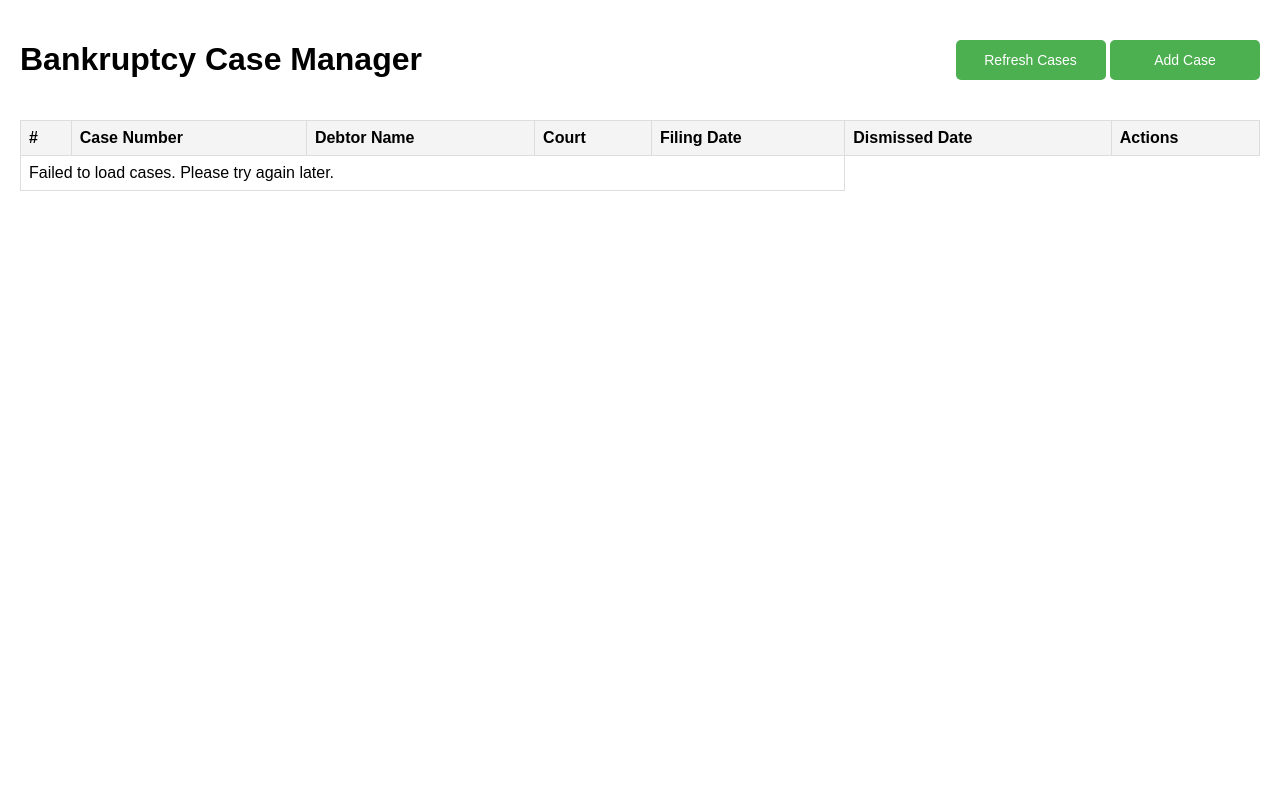
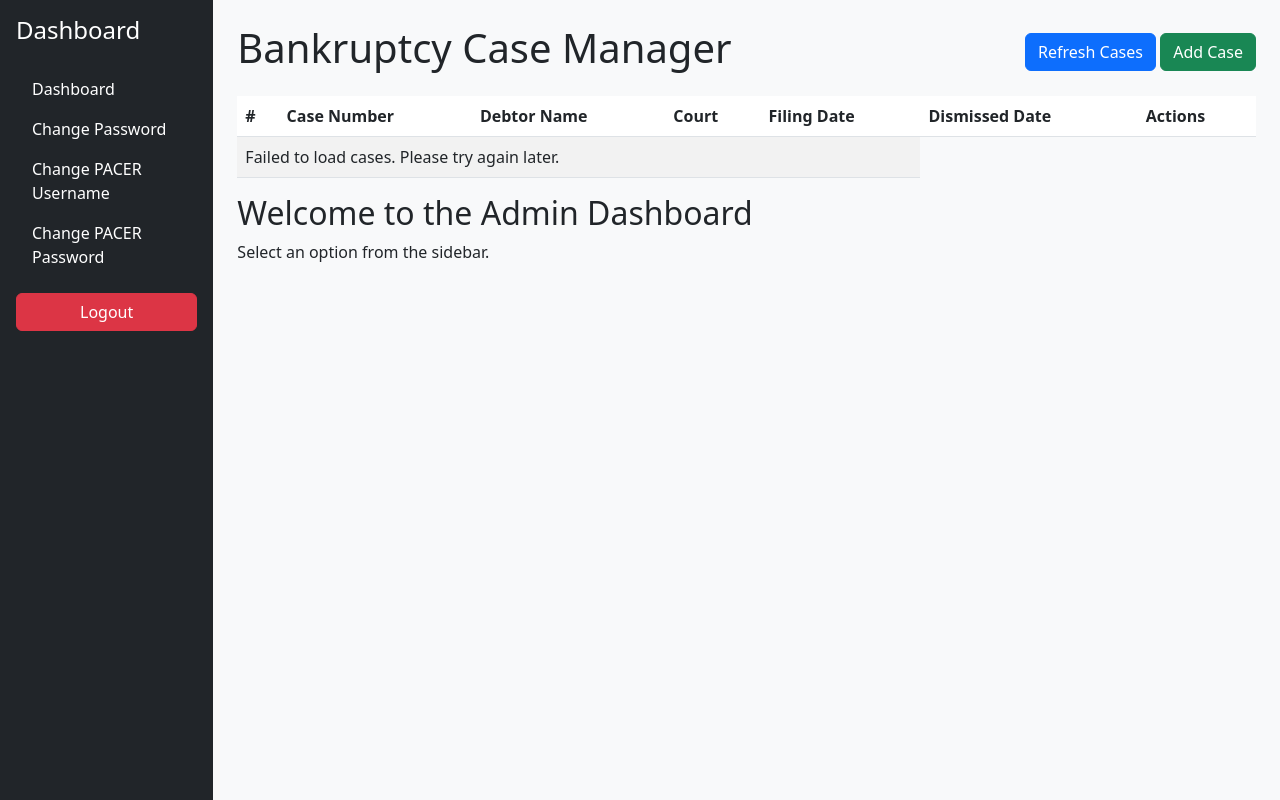
Before and after one commit to BrightBPO/BK_Tool, a Flask app: page /dashboard in a window 1280 px wide. Run offline with Flask 3, Linux system fonts and the light colour scheme; the visitor is signed in with stand-in values (Sample User, id 1); parts of the project's set-up code (start-up, migrations or seed data) failed here and were passed over.

Commit message:
side navbar dashboard

```diff
--- /dev/null
+++ b/static/css/styles_v2.css
@@ -0,0 +1,50 @@
+#snackbar {
+    visibility: hidden;
+    min-width: 250px;
+    margin-left: -125px;
+    background-color: #333;
+    color: #fff;
+    text-align: center;
+    border-radius: 2px;
+    padding: 16px;
+    position: fixed;
+    z-index: 1;
+    left: 50%;
+    bottom: 30px;
+    font-size: 17px;
+}
+#snackbar.show {
+    visibility: visible;
+    -webkit-animation: fadein 0.5s, fadeout 0.5s 2.5s;
+    animation: fadein 0.5s, fadeout 0.5s 2.5s;
+}
+@-webkit-keyframes fadein {
+    from {bottom: 0; opacity: 0;}
+    to {bottom: 30px; opacity: 1;}
+}
+@keyframes fadein {
+    from {bottom: 0; opacity: 0;}
+    to {bottom: 30px; opacity: 1;}
+}
+@-webkit-keyframes fadeout {
+    from {bottom: 30px; opacity: 1;}
+    to {bottom: 0; opacity: 0;}
+}
+@keyframes fadeout {
+    from {bottom: 30px; opacity: 1;}
+    to {bottom: 0; opacity: 0;}
+}
+@keyframes spin {
+    from { transform: rotate(0deg); }
+    to { transform: rotate(360deg); }
+}
+.button-loader {
+    display: inline-block;
+    width: 14px;
+    height: 14px;
+    border: 2px solid white;
+    border-top: 2px solid transparent;
+    border-radius: 50%;
+    animation: spin 0.6s linear infinite;
+    margin-left: 8px;
+}
--- a/templates/dashboard.html
+++ b/templates/dashboard.html
@@ -1,23 +1,50 @@
 <!DOCTYPE html>
 <html lang="en">
+
 <head>
     <meta charset="UTF-8">
     <meta name="viewport" content="width=device-width, initial-scale=1.0">
-    <title>Bankcruptcy Case Manager</title>
-    <link rel="stylesheet" href="static/css/styles.css">
+    <title>Bankruptcy Case Manager</title>
+    <link rel="stylesheet" href="https://cdn.jsdelivr.net/npm/bootstrap@5.3.0/dist/css/bootstrap.min.css">
+    <link rel="stylesheet" href="static/css/styles_v2.css">
 </head>
-<body>
-    <div id="snackbar"></div>
 
-    <div class="header">
+<body class="bg-light">
+
+    <div class="container-fluid">
+        <div class="row">
+            <!-- Sidebar -->
+            <nav class="col-md-3 col-lg-2 d-md-block bg-dark text-white min-vh-100 p-3">
+                <h4 class="mb-4">Dashboard</h4>
+                <ul class="nav flex-column">
+                    <li class="nav-item">
+                        <a href="#" class="nav-link text-white">Dashboard</a>
+                        <a href="#" class="nav-link text-white" onclick="loadContent('change-password')">Change
+                            Password</a>
+                        <a href="#" class="nav-link text-white" onclick="loadContent('change-pacer-username')">Change
+                            PACER Username</a>
+                        <a href="#" class="nav-link text-white" onclick="loadContent('change-pacer-password')">Change
+                            PACER Password</a>
+                    </li>
+                    <li class="nav-item">
+                        <button class="btn btn-danger mt-3 w-100" onclick="logout()">Logout</button>
+                    </li>
+                </ul>
+            </nav>
+
+            <!-- Main Content -->
+            <main class="col-md-9 ms-sm-auto col-lg-10 px-md-4 py-4">
+                <div class="d-flex justify-content-between align-items-center mb-3">
                     <h1>Bankruptcy Case Manager</h1>
-        <div class="buttons">
-            <button class="refresh-cases-button" onclick="refreshAllCases()">Refresh Cases</button>
-            <button class="add-case-button" onclick="showAddCaseForm()">Add Case</button>
+                    <div>
+                        <button id="refresh-cases-button" class="btn btn-primary" onclick="refreshAllCases()">Refresh
+                            Cases</button>
+                        <button class="btn btn-success" data-bs-toggle="modal" data-bs-target="#add-case-modal">Add
+                            Case</button>
                     </div>
                 </div>
 
-    <table>
+                <table class="table table-striped">
                     <thead>
                         <tr>
                             <th>#</th>
@@ -34,28 +61,75 @@
                     </tbody>
                 </table>
 
-    <!-- Modal for adding a case -->
-    <div id="add-case-modal">
-        <h2>Add New Case</h2>
+                <div id="content">
+                    <h2>Welcome to the Admin Dashboard</h2>
+                    <p>Select an option from the sidebar.</p>
+                </div>
+            </main>
+        </div>
+    </div>
+
+    <!-- Add Case Modal -->
+    <div class="modal fade" id="add-case-modal" tabindex="-1" aria-labelledby="addCaseModalLabel" aria-hidden="true">
+        <div class="modal-dialog">
+            <div class="modal-content">
+                <div class="modal-header">
+                    <h5 class="modal-title" id="addCaseModalLabel">Add New Case</h5>
+                    <button type="button" class="btn-close" data-bs-dismiss="modal" aria-label="Close"></button>
+                </div>
+                <div class="modal-body">
                     <form id="add-case-form">
-            <input type="text" id="case_number" name="case_number", placeholder="Enter Case Number" required><br><br>
-
-            <button type="button" onclick="submitAddCaseForm()">Submit</button>
-            <button type="button" onclick="hideAddCaseForm()">Cancel</button>
+                        <div class="mb-3">
+                            <label for="case_number" class="form-label">Case Number</label>
+                            <input type="text" id="case_number" name="case_number" class="form-control"
+                                placeholder="Enter Case Number" required>
+                        </div>
+                        <div class="text-end">
+                            <button type="button" class="btn btn-secondary" data-bs-dismiss="modal">Cancel</button>
+                            <button type="button" id="submit-btn" class="btn btn-primary"
+                                onclick="addCase()">Submit</button>
+                        </div>
                     </form>
                 </div>
+            </div>
+        </div>
+    </div>
 
-    <div id="deleteModal" class="modal">
+    <!-- Delete Confirmation Modal -->
+    <div class="modal fade" id="deleteModal" tabindex="-1" aria-hidden="true">
+        <div class="modal-dialog modal-dialog-centered">
             <div class="modal-content">
+                <div class="modal-body text-center">
                     <p id="modal-message">Are you sure you want to delete this case?</p>
-            <div class="modal-actions">
-                <button id="cancel-delete" class="btn btn-secondary">Cancel</button>
+                    <div class="d-flex justify-content-center gap-3">
+                        <button id="cancel-delete" class="btn btn-secondary" data-bs-dismiss="modal">Cancel</button>
                         <button id="confirm-delete" class="btn btn-danger">Confirm</button>
                     </div>
                 </div>
             </div>
+        </div>
+    </div>
 
+    <div id="snackbar"></div>
+
+    <!-- Bootstrap & Scripts -->
+    <script src="https://cdn.jsdelivr.net/npm/bootstrap@5.3.0/dist/js/bootstrap.bundle.min.js"></script>
     <script>
+        function loadContent(page) {
+            const content = {
+                "change-password": "<h2>Change Password</h2><p>Form to change password goes here.</p>",
+                "change-pacer-username": "<h2>Change PACER Username</h2><p>Form to change PACER username goes here.</p>",
+                "change-pacer-password": "<h2>Change PACER Password</h2><p>Form to change PACER password goes here.</p>"
+            };
+            document.getElementById("content").innerHTML = content[page] || "<h2>Page not found</h2>";
+        }
+
+        function logout() {
+            fetch('/admin/logout', { method: 'POST', credentials: 'same-origin' })
+                .then(response => response.json())
+                .then(data => { alert(data.message); window.location.href = '/'; })
+                .catch(error => console.error('Error:', error));
+        }
 
         function deleteCase(caseNumber) {
             // Open the modal and set the message dynamically
@@ -111,47 +185,6 @@
             };
         }
 
-        // Fetch cases and populate the table
-        async function fetchCases() {
-            try {
-                const response = await fetch('/cases/get_all_cases');
-                const data = await response.json();
-                const tableBody = document.getElementById('cases-table-body');
-
-                if (response.ok) {
-                    tableBody.innerHTML = '';
-                    data.cases.forEach((caseItem, index) => {
-                        const row = `
-                            <tr>
-                                <td>${index + 1}</td> <!-- Adding index here -->
-                                <td>${caseItem.case_number}</td>
-                                <td>${caseItem.debtor_name}</td>
-                                <td>${caseItem.court}</td>
-                                <td>${new Date(caseItem.filing_date).toLocaleDateString() || '-'}</td>
-                                <td>${new Date(caseItem.dismissed_date).toLocaleDateString() || '-'}</td>
-                                <td>
-                                    <button type="button" class="button-refresh" onclick="refreshCase('${caseItem.case_number}')">Refresh</button>
-                                    <button type="button" class="button-delete" onclick="deleteCase('${caseItem.case_number}')">Delete</button>
-                                </td>
-                            </tr>
-                        `;
-                        tableBody.innerHTML += row;
-                    });
-
-                } else {
-                    console.error('API Response:', data);
-                    tableBody.innerHTML = `<tr><td colspan="5">Failed to load cases. Please try again later.</td></tr>`;
-                }
-            } catch (error) {
-                console.error('Error fetching cases:', error);
-            }
-        }
-
-        // Show Add Case Modal
-        function showAddCaseForm() {
-            document.getElementById('add-case-modal').style.display = 'block';
-        }
-
         // Hide Add Case Modal
         function hideAddCaseForm() {
             const form = document.getElementById('add-case-form');
@@ -161,9 +194,9 @@
         }
 
         // Submit Add Case Form
-        async function submitAddCaseForm() {
+        async function addCase() {
             const form = document.getElementById('add-case-form');
-            const submitButton = form.querySelector('button[type="button"]');
+            const submitButton = document.getElementById('submit-btn')
             const originalButtonText = submitButton.innerHTML;
 
             const formData = {
@@ -221,6 +254,42 @@
             form.case_number.value = ""
         }
 
+        // Fetch cases and populate the table
+        async function fetchCases() {
+            try {
+                const response = await fetch('/cases/get_all_cases');
+                const data = await response.json();
+                const tableBody = document.getElementById('cases-table-body');
+
+                if (response.ok) {
+                    tableBody.innerHTML = '';
+                    data.cases.forEach((caseItem, index) => {
+                        const row = `
+                            <tr>
+                                <td>${index + 1}</td> <!-- Adding index here -->
+                                <td>${caseItem.case_number}</td>
+                                <td>${caseItem.debtor_name}</td>
+                                <td>${caseItem.court}</td>
+                                <td>${new Date(caseItem.filing_date).toLocaleDateString() || '-'}</td>
+                                <td>${new Date(caseItem.dismissed_date).toLocaleDateString() || '-'}</td>
+                                <td>
+                                    <button class="btn btn-info btn-sm" onclick="refreshCase('${caseItem.case_number}')">Refresh</button>
+                                    <button class="btn btn-danger btn-sm" onclick="deleteCase('${caseItem.case_number}')">Delete</button>
+                                </td>
+                            </tr>
+                        `;
+                        tableBody.innerHTML += row;
+                    });
+
+                } else {
+                    console.error('API Response:', data);
+                    tableBody.innerHTML = `<tr><td colspan="5">Failed to load cases. Please try again later.</td></tr>`;
+                }
+            } catch (error) {
+                console.error('Error fetching cases:', error);
+            }
+        }
+
         async function refreshCase(caseNumber) {
             const button = document.querySelector(`button[onclick="refreshCase('${caseNumber}')"]`);
             const originalText = button.innerHTML;
@@ -267,9 +336,9 @@
         }
 
         async function refreshAllCases() {
-            const button = document.querySelector(".refresh-cases-button");
+            const button = document.getElementById("refresh-cases-button");
             const originalText = button.innerHTML;
-            console.log(originalText)
+
             showLoader(button);
             button.disabled = true; // Disable button
 
@@ -341,8 +410,9 @@
             if (loader) loader.remove();
         }
 
-        // Fetch cases on page load
         fetchCases();
     </script>
+
 </body>
+
 </html>
```
Also changed, not shown: templates/login.html (+15 -10 lines). Lines whose indentation alone changed are shown as unchanged.
